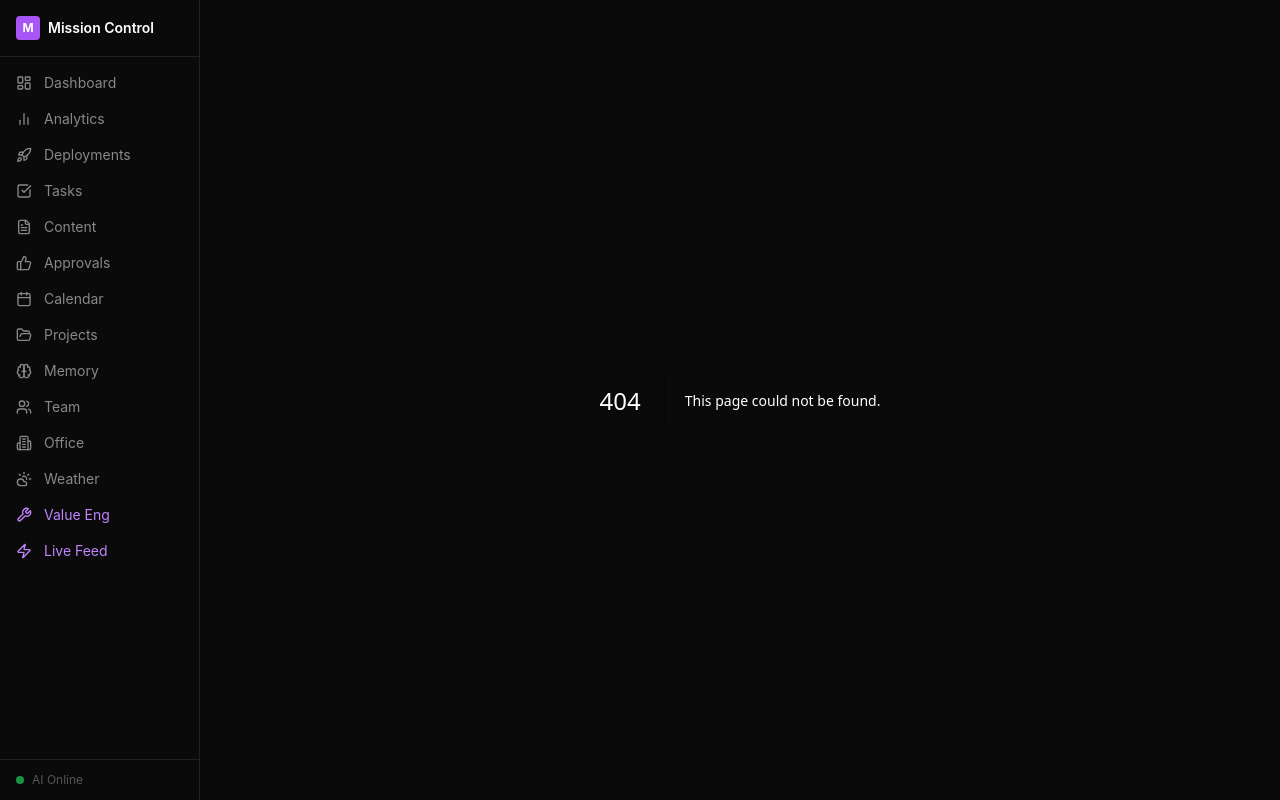
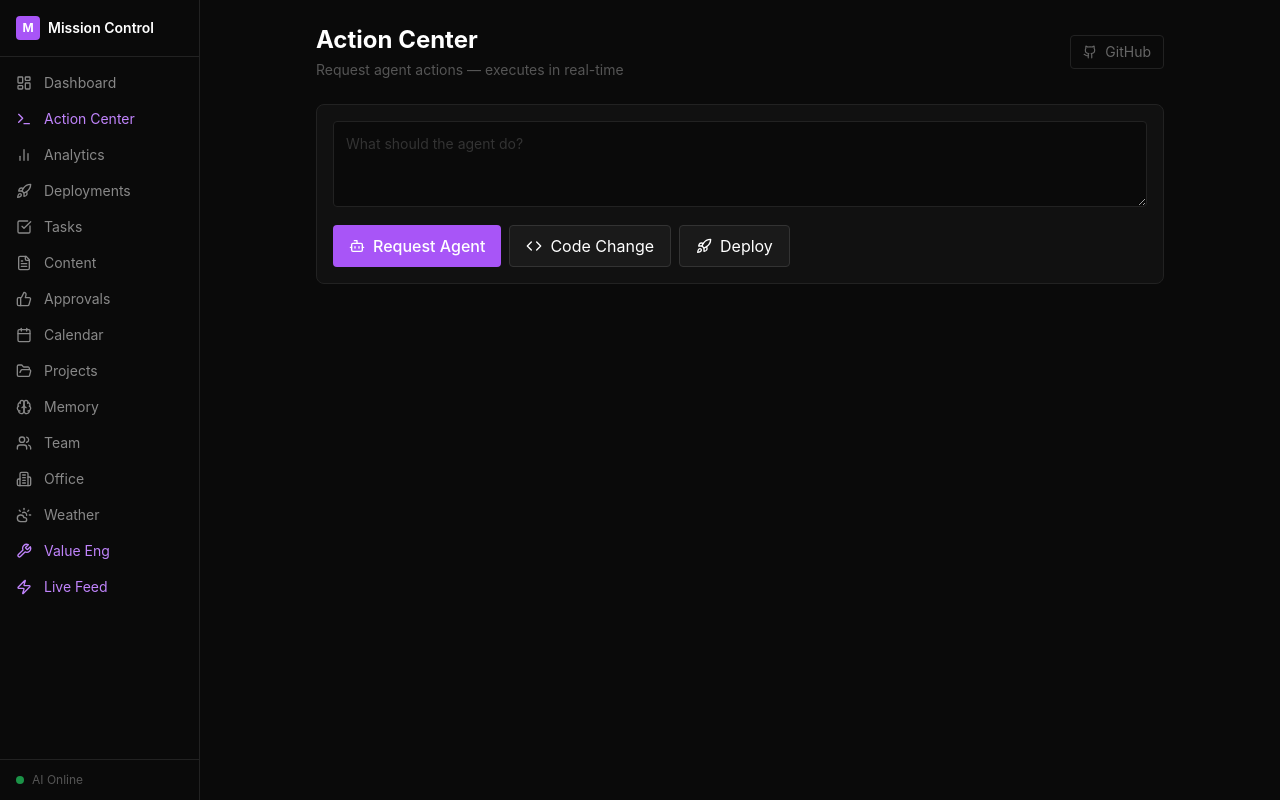
Before and after one commit to erickdronski/dron-command-center, a Next.js app: page /action-center in a window 1280 px wide. Before the commit this address had no page. Built offline with nearby package versions, Linux system fonts and the light colour scheme.

Commit message:
feat: add Action Center with mock execution

```diff
--- /dev/null
+++ b/app/action-center/page.tsx
@@ -0,0 +1,118 @@
+'use client';
+
+import { useState } from 'react';
+import { Rocket, Code, Bot, CheckCircle2, XCircle, Loader2 } from 'lucide-react';
+import { PageHeader } from '../components/PageHeader';
+
+interface Action {
+  id: string;
+  type: 'CODE_CHANGE' | 'DEPLOY' | 'REQUEST_AGENT';
+  description: string;
+  status: 'pending' | 'in_progress' | 'completed' | 'failed';
+  createdAt: string;
+}
+
+export default function ActionCenterPage() {
+  const [actions, setActions] = useState<Action[]>([]);
+  const [newAction, setNewAction] = useState('');
+
+  const createAction = (type: Action['type']) => {
+    if (!newAction.trim()) return;
+
+    const action: Action = {
+      id: Math.random().toString(36).substr(2, 9),
+      type,
+      description: newAction,
+      status: 'pending',
+      createdAt: new Date().toISOString(),
+    };
+
+    setActions([action, ...actions]);
+    setNewAction('');
+
+    // Simulate execution
+    setTimeout(() => {
+      setActions(prev => prev.map(a =>
+        a.id === action.id ? { ...a, status: 'in_progress' } : a
+      ));
+
+      setTimeout(() => {
+        setActions(prev => prev.map(a =>
+          a.id === action.id ? { ...a, status: 'completed' } : a
+        ));
+      }, 2000);
+    }, 500);
+  };
+
+  return (
+    <div className="p-6 max-w-4xl mx-auto">
+      <PageHeader
+        title="Action Center"
+        subtitle="Request agent actions — executes in real-time"
+      />
+
+      <div className="bg-[#111] border border-[#222] rounded-lg p-4 mb-6">
+        <textarea
+          value={newAction}
+          onChange={(e) => setNewAction(e.target.value)}
+          placeholder="What should the agent do?"
+          className="w-full bg-[#0a0a0a] border border-[#222] rounded p-3 text-sm text-white placeholder-[#333] focus:outline-none focus:border-purple-500 mb-3"
+          rows={3}
+        />
+
+        <div className="flex gap-2">
+          <button
+            onClick={() => createAction('REQUEST_AGENT')}
+            className="flex items-center gap-2 px-4 py-2 bg-purple-500 text-white rounded font-medium hover:bg-purple-600"
+          >
+            <Bot size={16} /> Request Agent
+          </button>
+
+          <button
+            onClick={() => createAction('CODE_CHANGE')}
+            className="flex items-center gap-2 px-4 py-2 bg-[#1a1a1a] text-white border border-[#333] rounded hover:border-purple-500"
+          >
+            <Code size={16} /> Code Change
+          </button>
+
+          <button
+            onClick={() => createAction('DEPLOY')}
+            className="flex items-center gap-2 px-4 py-2 bg-[#1a1a1a] text-white border border-[#333] rounded hover:border-purple-500"
+          >
+            <Rocket size={16} /> Deploy
+          </button>
+        </div>
+      </div>
+
+      {actions.length > 0 && (
+        <div className="space-y-3">
+          <h3 className="text-sm font-semibold text-[#555] uppercase">Actions ({actions.length})</h3>
+
+          {actions.map((action) => (
+            <div key={action.id} className="bg-[#111] border border-[#222] rounded-lg p-4">
+              <div className="flex items-center justify-between">
+                <div className="flex items-center gap-3">
+                  {action.type === 'REQUEST_AGENT' && <Bot size={18} className="text-purple-400" />}
+                  {action.type === 'CODE_CHANGE' && <Code size={18} className="text-blue-400" />}
+                  {action.type === 'DEPLOY' && <Rocket size={18} className="text-green-400" />}
+
+                  <div>
+                    <p className="text-sm text-white">{action.description}</p>
+                    <p className="text-xs text-[#555]">{action.type} • {new Date(action.createdAt).toLocaleTimeString()}</p>
+                  </div>
+                </div>
+
+                <div className="flex items-center gap-2">
+                  {action.status === 'pending' && <span className="text-xs text-[#555]">Pending...</span>}
+                  {action.status === 'in_progress' && <Loader2 size={16} className="animate-spin text-yellow-400" />}
+                  {action.status === 'completed' && <CheckCircle2 size={16} className="text-green-400" />}
+                  {action.status === 'failed' && <XCircle size={16} className="text-red-400" />}
+                </div>
+              </div>
+            </div>
+          ))}
+        </div>
+      )}
+    </div>
+  );
+}
--- a/app/layout.tsx
+++ b/app/layout.tsx
@@ -3,7 +3,7 @@ import Link from 'next/link';
 import './globals.css';
 import {
   LayoutDashboard, CheckSquare, FileText, ThumbsUp,
-  Calendar, FolderOpen, Brain, Users, Building2, Zap, CloudSun, BarChart2, Wrench, Rocket
+  Calendar, FolderOpen, Brain, Users, Building2, Zap, CloudSun, BarChart2, Wrench, Rocket, Terminal
 } from 'lucide-react';
 
 export const metadata: Metadata = {
@@ -13,6 +13,7 @@ export const metadata: Metadata = {
 
 const navItems = [
   { href: '/', icon: LayoutDashboard, label: 'Dashboard' },
+  { href: '/action-center', icon: Terminal, label: 'Action Center', highlight: true },
   { href: '/analytics', icon: BarChart2, label: 'Analytics' },
   { href: '/deployments', icon: Rocket, label: 'Deployments' },
   { href: '/tasks', icon: CheckSquare, label: 'Tasks' },
```
